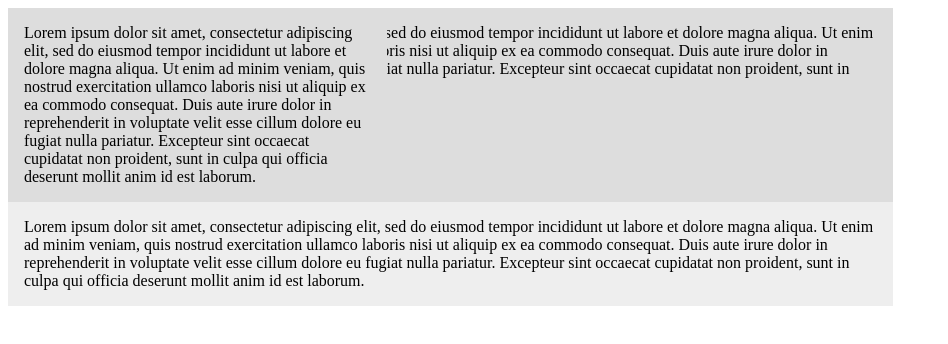
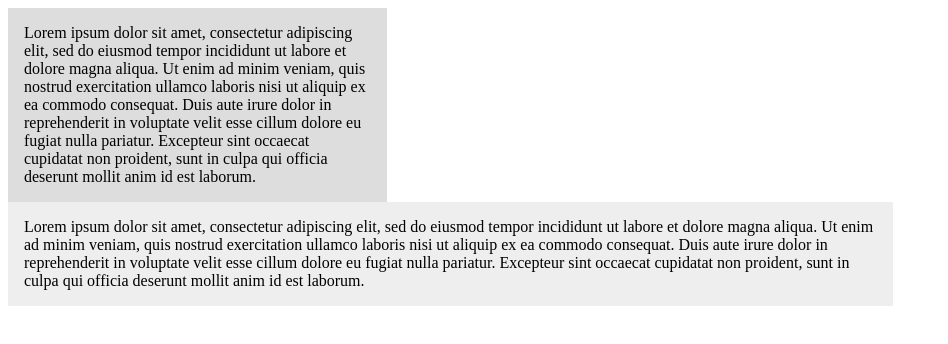
Before and after one commit to nurhaliza/food-blog-website, a plain HTML site: page index.html in a window 1280 px wide. Shown: the whole page, without its empty margins (0-948 px from the left). Drawn offline with Linux system fonts and the light colour scheme.

Commit message:
ui change

```diff
--- a/index.html
+++ b/index.html
@@ -24,7 +24,7 @@
               }
               .box1 {
                   grid-column: 1/3;
-                  grid-row: 1/3;
+                  grid-row: 2/3;
               }
               .box2 {
                   grid-column: 1;
```
